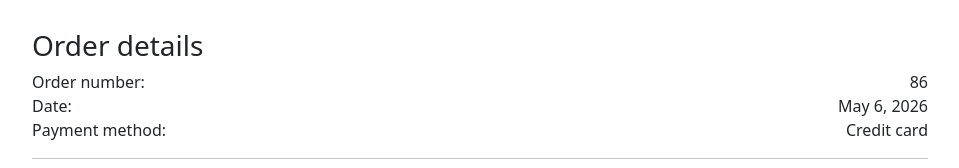
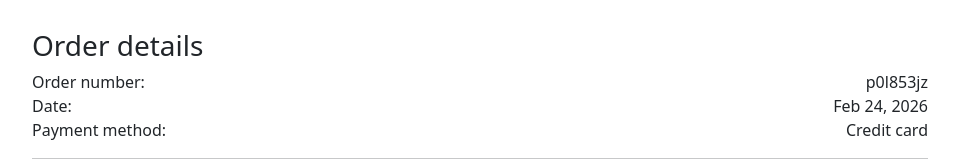
Before and after one commit to Manish-Chatterjee/E-Commerce_v2.0, a React (Vite) app: page /orderConfirmed in a window 1280 px wide. Shown: the part 259-427 px from the top of the page, without its empty margins (160-1119 px from the left). Built offline with nearby package versions, Linux system fonts and the light colour scheme; a web font is replaced by a local one.

Commit message:
fixed useCart import

```diff
--- a/src/features/ProductDetails/components/ProductInfo.tsx
+++ b/src/features/ProductDetails/components/ProductInfo.tsx
@@ -8,7 +8,7 @@ import CheckCircleIcon from "@mui/icons-material/CheckCircle";
 
 import { formatPrice } from "../../../shared/utils/formatPrice";
 
-import { useCart } from "../../../shared/context/useCart";
+import { useCart } from "../../../shared/context/Cart_Context/useCart";
 
 type ButtonProps = {
   image: string;
--- a/src/features/checkout/components/FormInfo.tsx
+++ b/src/features/checkout/components/FormInfo.tsx
@@ -4,7 +4,7 @@ import DeliveryForm from "./FormInfo/DeliveryForm";
 import PaymentForm from "./FormInfo/PaymentForm";
 import Button from "./ui/Button";
 import { useNavigate } from "react-router-dom";
-import { useCart } from "../../../shared/context/useCart";
+import { useCart } from "../../../shared/context/Cart_Context/useCart";
 import React from "react";
 
 type FormInfoProps = {
--- a/src/features/checkout/components/OrderReview.tsx
+++ b/src/features/checkout/components/OrderReview.tsx
@@ -1,7 +1,7 @@
 import styled from "styled-components";
 import ProductPreviewCard from "./OrderReview/ProductPreviewCard";
 import { calculateDiscount } from "../../../shared/utils/calculateDiscount";
-import { useCart } from "../../../shared/context/useCart";
+import { useCart } from "../../../shared/context/Cart_Context/useCart";
 
 // type CartItem = {
 //   id: number;
--- a/src/features/checkout/components/ui/CarousalCard.tsx
+++ b/src/features/checkout/components/ui/CarousalCard.tsx
@@ -7,8 +7,8 @@ import ArrowForwardIcon from "@mui/icons-material/ArrowForward";
 import CtrlButton from "./CtrlButton";
 
 import DeleteForeverIcon from "@mui/icons-material/DeleteForever";
-import { useCart } from "../../../../shared/context/useCart";
-import type { CartItem } from "../../../../shared/context/CartTypes";
+import { useCart } from "../../../../shared/context/Cart_Context/useCart";
+import type { CartItem } from "../../../../shared/context/Cart_Context/CartTypes";
 
 // type CartItem = {
 //   id: number;
--- a/src/features/loading/Loading.tsx
+++ b/src/features/loading/Loading.tsx
@@ -1,3 +1,4 @@
+
 import styled from "styled-components";
 import Lottie from "lottie-react";
 import LoadingLogo from "../../assets/lottie/LoadingLogo.json";
--- a/src/features/orderConfirmation/components/OrderDetails.tsx
+++ b/src/features/orderConfirmation/components/OrderDetails.tsx
@@ -1,17 +1,25 @@
 import styled from "styled-components";
+import {generateId as id} from "../../../shared/utils/randomID";
 
 const OrderDetails = () => {
+
+  const date = new Date().toLocaleDateString("en-US", {
+    month: "short",
+    day: "numeric",
+    year: "numeric"
+  });
+
   return (
     <div>
       <h3>Order details</h3>
       <DetailsContainer>
         <span>
           <p>Order number:</p>
-          <p>86</p>
+          <p>{id()}</p>
         </span>
         <span>
           <p>Date:</p>
-          <p>May 6, 2026</p>
+          <p>{date}</p>
         </span>
         <span>
           <p>Payment method:</p>
--- a/src/shared/components/section/Navbar/ui/Cart.tsx
+++ b/src/shared/components/section/Navbar/ui/Cart.tsx
@@ -4,7 +4,7 @@ import { styled } from "@mui/material/styles";
 import IconButton from "@mui/material/IconButton";
 import ShoppingCartIcon from "@mui/icons-material/ShoppingCart";
 import { Link } from "react-router-dom";
-import { useCart } from "../../../../context/useCart";
+import { useCart } from "../../../../context/Cart_Context/useCart";
 
 const StyledBadge = styled(Badge)<BadgeProps>(({ theme }) => ({
   "& .MuiBadge-badge": {
--- a/src/shared/context/Cart_Context/CartContext.tsx
+++ b/src/shared/context/Cart_Context/CartContext.tsx
@@ -1,6 +1,6 @@
 import { useEffect, useState } from "react";
 import type { ReactNode } from "react";
-import Products from "../sampleData/shopPage.json";
+import Products from "../../sampleData/shopPage.json";
 import { CartContext } from "./Cart_Context";
 import type { CartContextType, CartItem } from "./CartTypes"; // type-only import
 
--- /dev/null
+++ b/src/shared/utils/randomID.tsx
@@ -0,0 +1,3 @@
+export function generateId(length: number = 8): string {
+  return Math.random().toString(36).substring(2, 2 + length);
+}
```
